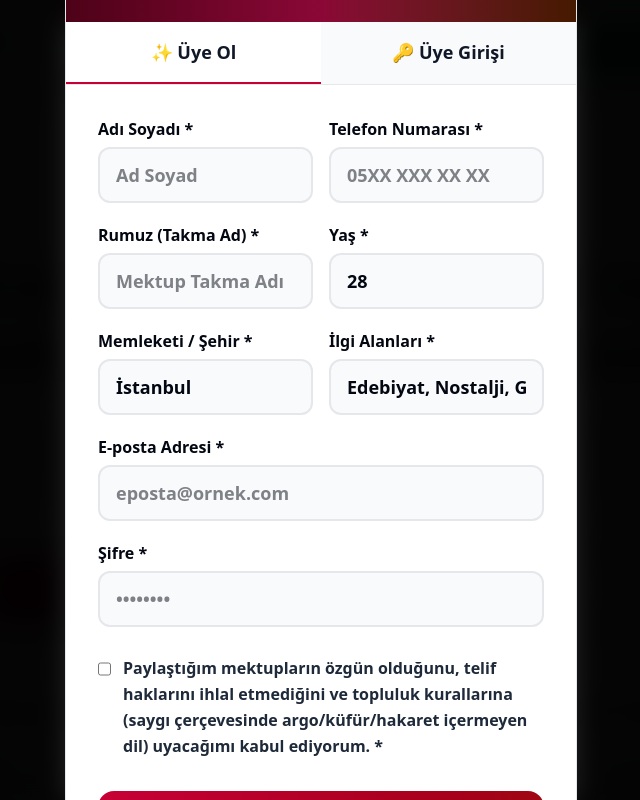
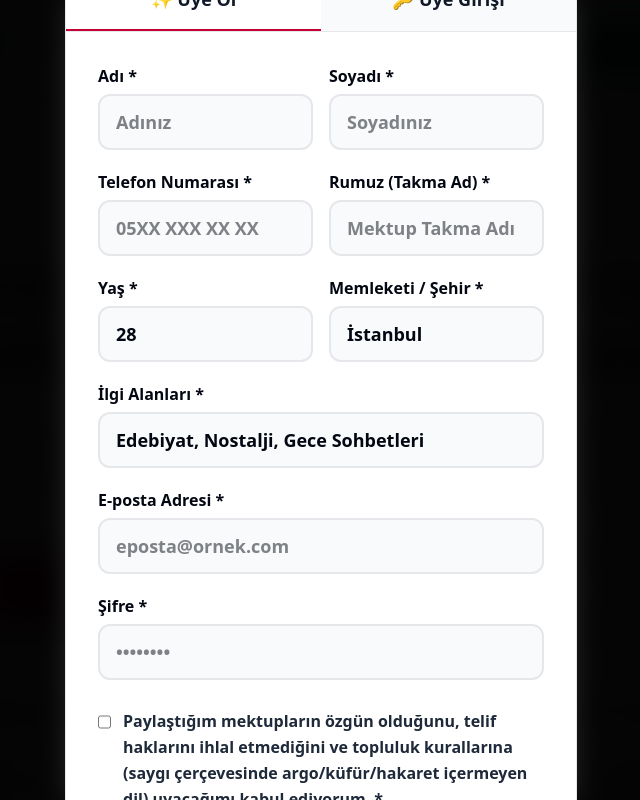
Before and after one commit to tozcane/mektup-arkadasi, a Next.js app: page / in a window 1280 px wide. Both pictures are taken after a click on the button "Giriş Yap / Üye Ol". Shown: the top 800 px of the page, without its empty margins (319-959 px from the left). Built offline with nearby package versions, Linux system fonts and the light colour scheme; a web font is replaced by a local one.

Commit message:
Split name and surname input boxes in registration form modal

```diff
--- a/components/dma/AuthModal.tsx
+++ b/components/dma/AuthModal.tsx
@@ -9,7 +9,8 @@ export const AuthModal: React.FC = () => {
   const [mode, setMode] = useState<'register' | 'login'>('register');
 
   // Form states
-  const [fullName, setFullName] = useState('');
+  const [firstName, setFirstName] = useState('');
+  const [lastName, setLastName] = useState('');
   const [phoneNumber, setPhoneNumber] = useState('');
   const [pseudonym, setPseudonym] = useState('');
   const [email, setEmail] = useState('');
@@ -30,8 +31,12 @@ export const AuthModal: React.FC = () => {
 
   const initiateRegistration = (e: React.FormEvent) => {
     e.preventDefault();
-    if (!fullName.trim()) {
-      setError('Lütfen Adınızı ve Soyadınızı girin.');
+    if (!firstName.trim()) {
+      setError('Lütfen Adınızı girin.');
+      return;
+    }
+    if (!lastName.trim()) {
+      setError('Lütfen Soyadınızı girin.');
       return;
     }
     if (!phoneNumber.trim()) {
@@ -73,6 +78,8 @@ export const AuthModal: React.FC = () => {
       .split(',')
       .map(s => s.trim())
       .filter(Boolean);
+
+    const fullName = `${firstName.trim()} ${lastName.trim()}`;
 
     register({
       pseudonym,
@@ -212,16 +219,30 @@ export const AuthModal: React.FC = () => {
 
               <div className="grid grid-cols-2 gap-4">
                 <div>
-                  <label className="block text-gray-950 font-extrabold mb-1.5 text-base">Adı Soyadı *</label>
+                  <label className="block text-gray-950 font-extrabold mb-1.5 text-base">Adı *</label>
                   <input
                     type="text"
                     required
-                    placeholder="Ad Soyad"
-                    value={fullName}
-                    onChange={e => setFullName(e.target.value)}
+                    placeholder="Adınız"
+                    value={firstName}
+                    onChange={e => setFirstName(e.target.value)}
                     className="w-full bg-gray-50 border-2 border-gray-200 rounded-xl px-4 py-3 text-gray-950 focus:outline-none focus:border-rose-700 text-lg font-bold"
                   />
                 </div>
+                <div>
+                  <label className="block text-gray-950 font-extrabold mb-1.5 text-base">Soyadı *</label>
+                  <input
+                    type="text"
+                    required
+                    placeholder="Soyadınız"
+                    value={lastName}
+                    onChange={e => setLastName(e.target.value)}
+                    className="w-full bg-gray-50 border-2 border-gray-200 rounded-xl px-4 py-3 text-gray-950 focus:outline-none focus:border-rose-700 text-lg font-bold"
+                  />
+                </div>
+              </div>
+
+              <div className="grid grid-cols-2 gap-4">
                 <div>
                   <label className="block text-gray-950 font-extrabold mb-1.5 text-base">Telefon Numarası *</label>
                   <input
@@ -233,9 +254,6 @@ export const AuthModal: React.FC = () => {
                     className="w-full bg-gray-50 border-2 border-gray-200 rounded-xl px-4 py-3 text-gray-950 focus:outline-none focus:border-rose-700 text-lg font-bold"
                   />
                 </div>
-              </div>
-
-              <div className="grid grid-cols-2 gap-4">
                 <div>
                   <label className="block text-gray-950 font-extrabold mb-1.5 text-base">Rumuz (Takma Ad) *</label>
                   <input
@@ -247,6 +265,9 @@ export const AuthModal: React.FC = () => {
                     className="w-full bg-gray-50 border-2 border-gray-200 rounded-xl px-4 py-3 text-gray-950 focus:outline-none focus:border-rose-700 text-lg font-bold"
                   />
                 </div>
+              </div>
+
+              <div className="grid grid-cols-2 gap-4">
                 <div>
                   <label className="block text-gray-950 font-extrabold mb-1.5 text-base">Yaş *</label>
                   <input
@@ -258,9 +279,6 @@ export const AuthModal: React.FC = () => {
                     className="w-full bg-gray-50 border-2 border-gray-200 rounded-xl px-4 py-3 text-gray-950 focus:outline-none focus:border-rose-700 text-lg font-bold"
                   />
                 </div>
-              </div>
-
-              <div className="grid grid-cols-2 gap-4">
                 <div>
                   <label className="block text-gray-950 font-extrabold mb-1.5 text-base">Memleketi / Şehir *</label>
                   <input
@@ -272,6 +290,8 @@ export const AuthModal: React.FC = () => {
                     className="w-full bg-gray-50 border-2 border-gray-200 rounded-xl px-4 py-3 text-gray-950 focus:outline-none focus:border-rose-700 text-lg font-bold"
                   />
                 </div>
+              </div>
+
               <div>
                 <label className="block text-gray-950 font-extrabold mb-1.5 text-base">İlgi Alanları *</label>
                 <input
@@ -282,7 +302,6 @@ export const AuthModal: React.FC = () => {
                   onChange={e => setInterestsStr(e.target.value)}
                   className="w-full bg-gray-50 border-2 border-gray-200 rounded-xl px-4 py-3 text-gray-950 focus:outline-none focus:border-rose-700 text-lg font-bold"
                 />
-                </div>
               </div>
 
               <div>
```
Lines whose indentation alone changed are shown as unchanged.
